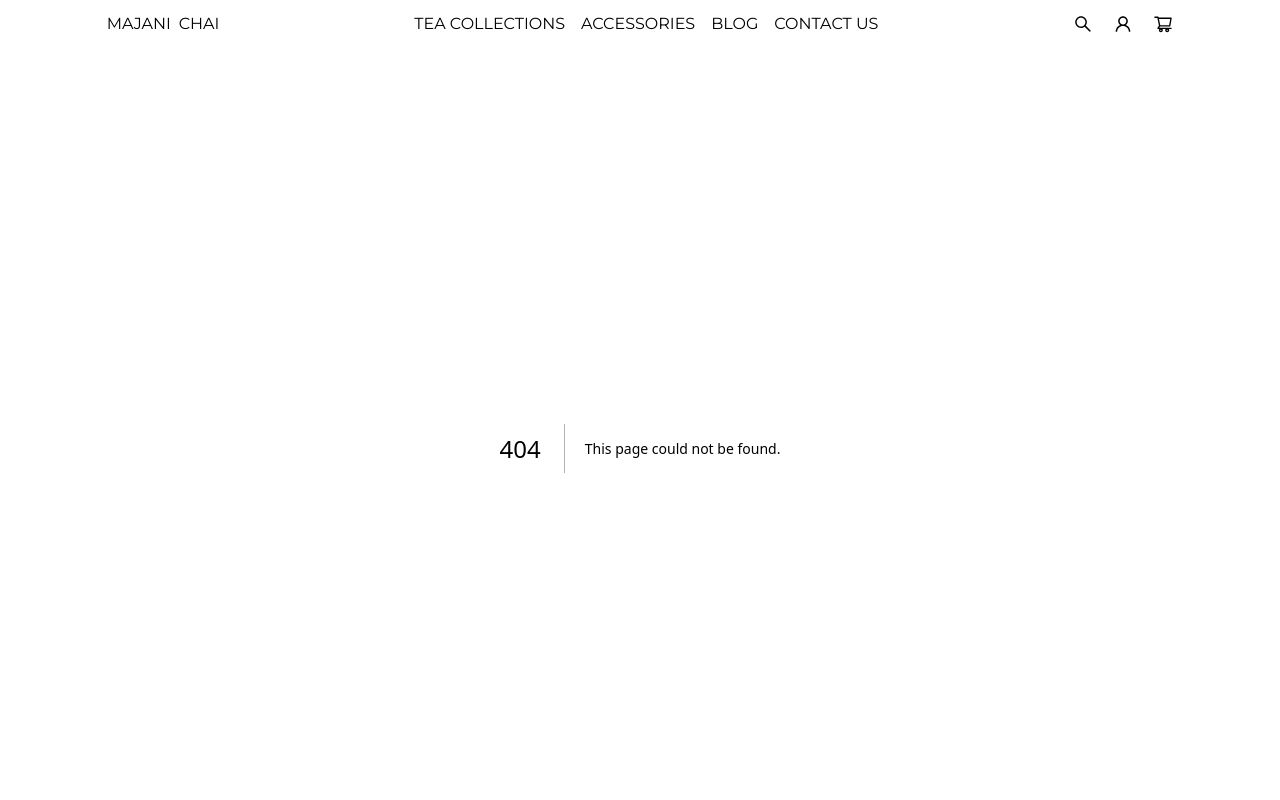
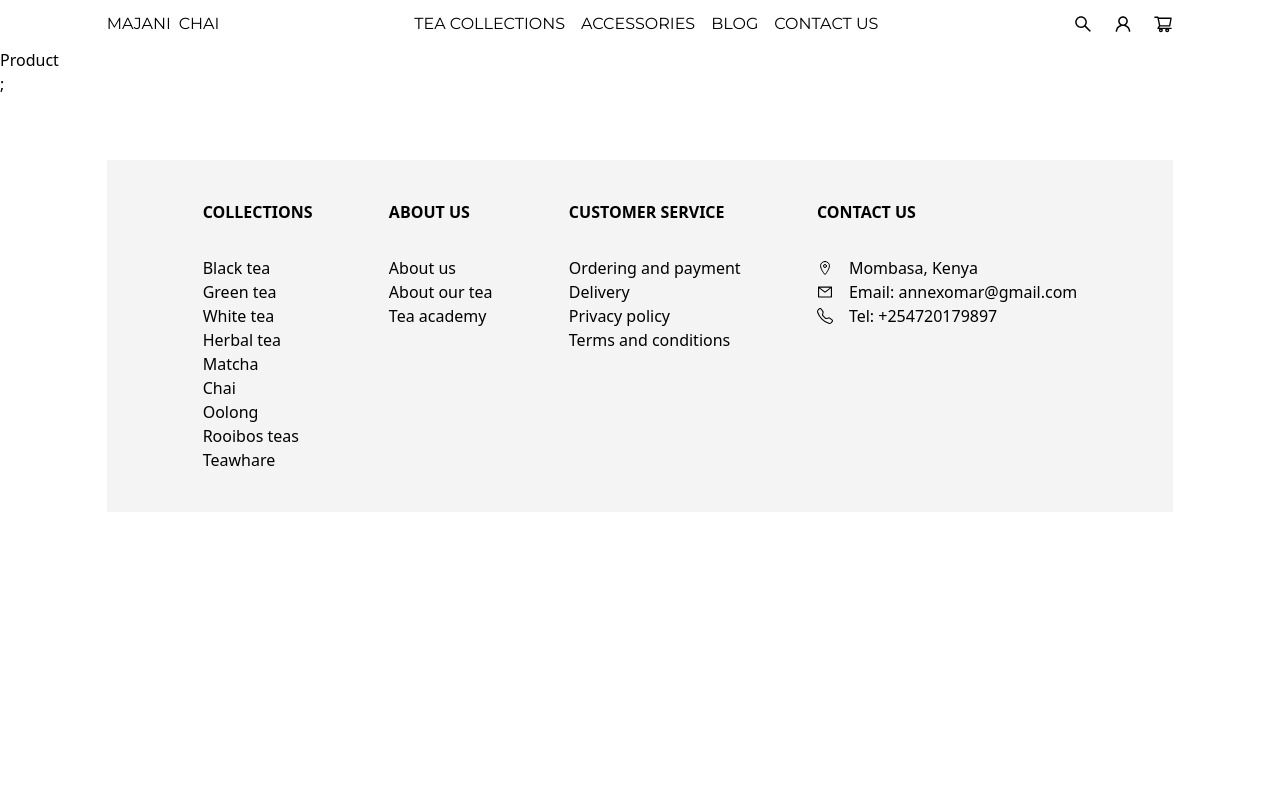
Before and after one commit to GravityNulled/Tea, a Next.js app: page /collections/1/1 in a window 1280 px wide. Before the commit this address had no page. Shown: the top 800 px of the page. Built offline with nearby package versions, Linux system fonts and the light colour scheme; a web font is replaced by a local one.

Commit message:
product route

```diff
--- a/pages/collections/[type].tsx
+++ b/pages/collections/[type].tsx
@@ -5,7 +5,8 @@
 import { ingridients } from "../../data";
 import { AiOutlinePlus, AiOutlineMinus } from "react-icons/ai";
 import { useState } from "react";
-const Type = (props) => {
+import Link from "next/link";
+const Type = () => {
   const router = useRouter();
   const { type } = router.query;
   const [colClicked, setColClicked] = useState(false);
@@ -57,14 +58,15 @@
         <div className="grid grid-cols-3 gap-10">
           {ingridients.map((ingrident, index) => {
             return (
+              <Link href={`${type}/${ingrident.sku}`} key={index}>
                 <Ingridient
                   sku={ingrident.sku}
                   image={ingrident.image}
                   name={ingrident.name}
                   price={ingrident.price}
                   weight={ingrident.weight}
-                key={index}
                 />
+              </Link>
             );
           })}
         </div>
--- /dev/null
+++ b/pages/collections/[type]/[ing].tsx
@@ -0,0 +1,11 @@
+import { useRouter } from "next/router";
+import React from "react";
+
+function Product() {
+  const router = useRouter();
+  const { ing } = router.query;
+
+  return <div>Product</div>;
+}
+
+export default Product;
```
Lines whose indentation alone changed are shown as unchanged.
